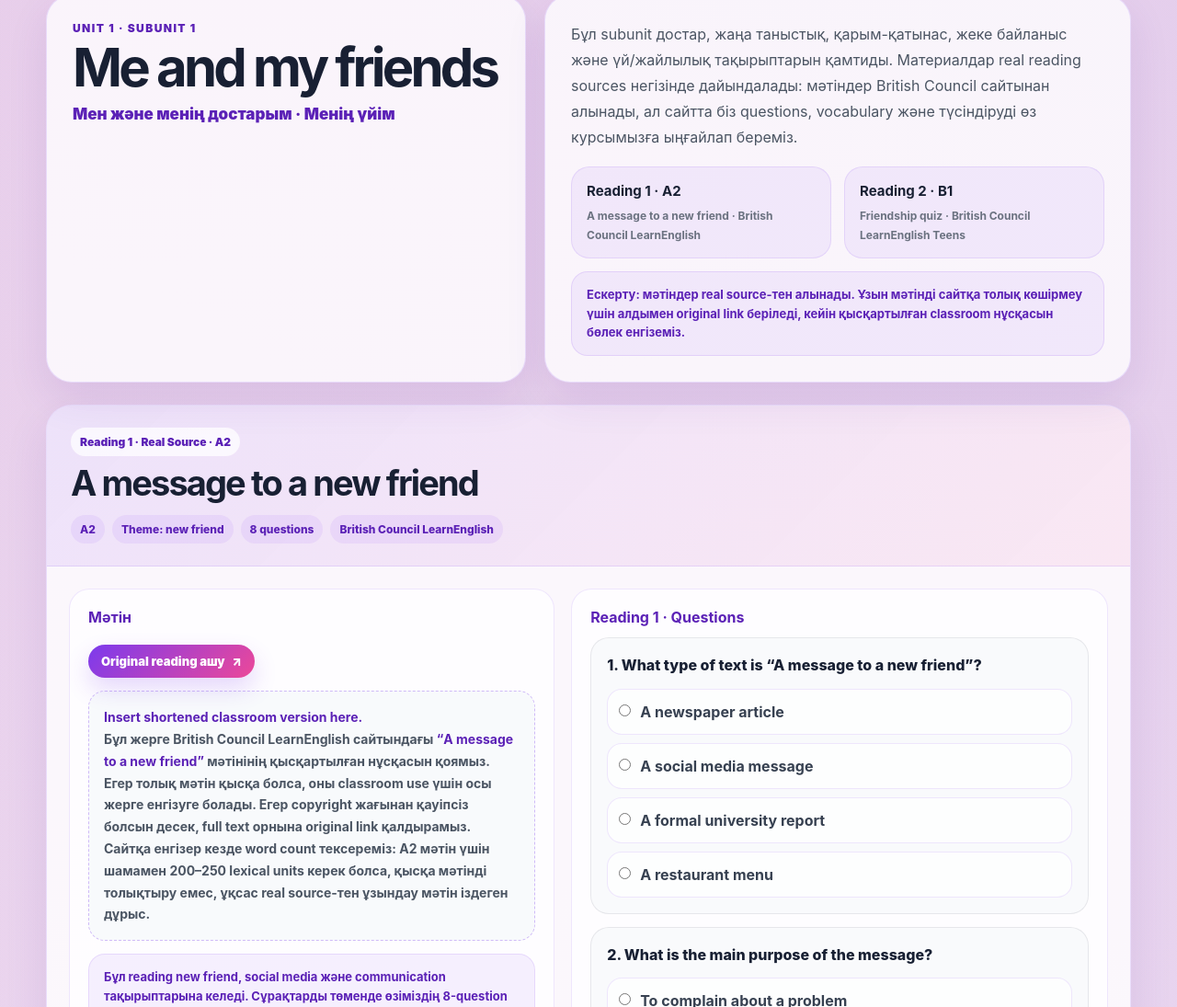
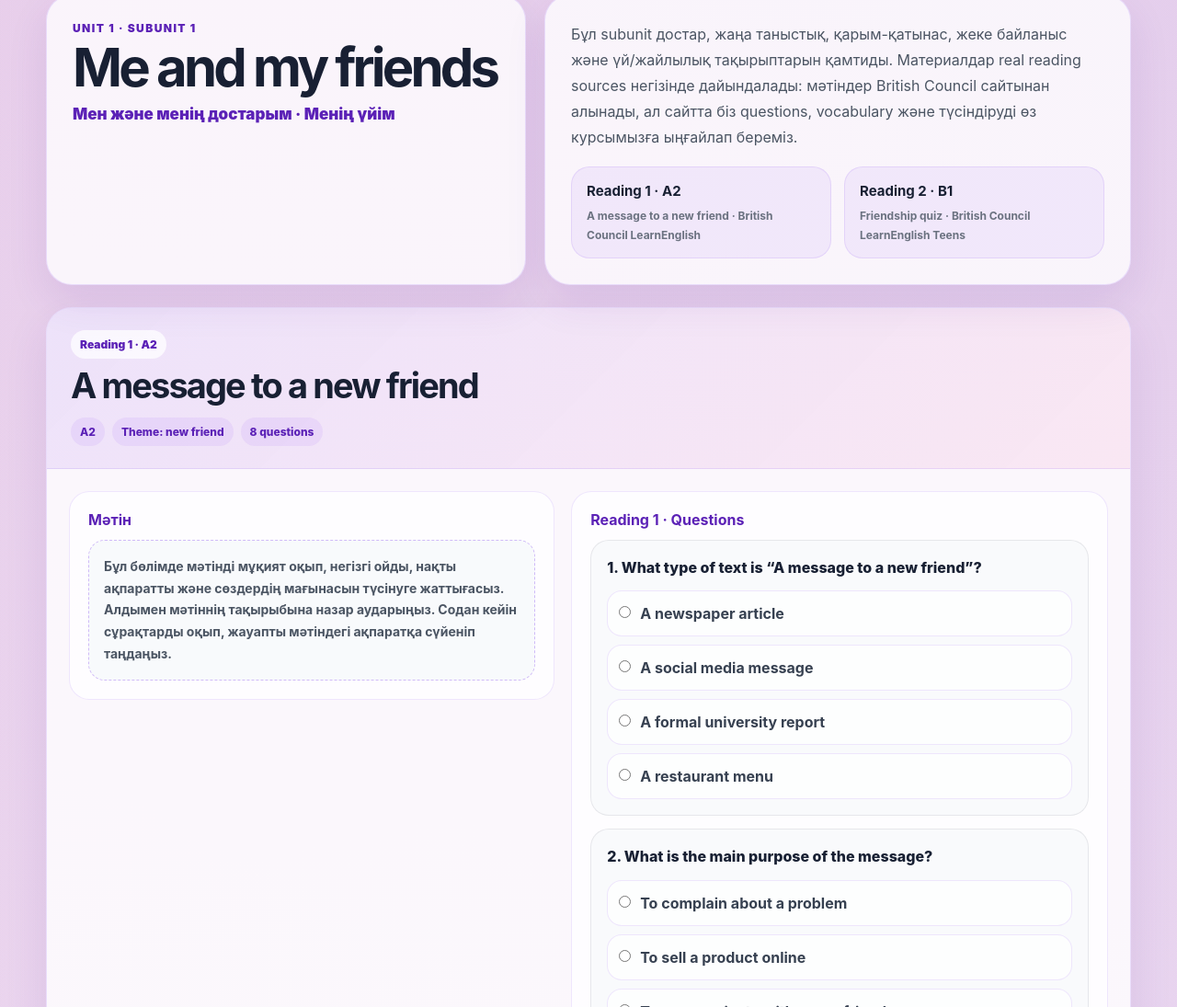
Before and after one commit to naznml/RE1, a plain HTML site: page index.html in a window 1280 px wide. Shown: the part 1215-2310 px from the top of the page at 92% size. Drawn offline with Linux system fonts and the light colour scheme.

Commit message:
Update index.html

```diff
--- a/index.html
+++ b/index.html
@@ -2793,5 +2793,63 @@
       });
     });
   </script>
+  <script>
+document.addEventListener("DOMContentLoaded", function () {
+  document.querySelectorAll(".original-link, .source-note").forEach(function(el) {
+    el.style.display = "none";
+  });
+
+  document.querySelectorAll(".reading-label").forEach(function(label) {
+    label.textContent = label.textContent
+      .replace("Real Source · ", "")
+      .replace("Real Source", "")
+      .replace("British Council LearnEnglish Teens", "")
+      .replace("British Council LearnEnglish", "")
+      .trim();
+  });
+
+  document.querySelectorAll(".reading-meta .pill").forEach(function(pill) {
+    const badWords = [
+      "British Council",
+      "British Council LearnEnglish",
+      "British Council LearnEnglish Teens",
+      "Real Source"
+    ];
+
+    badWords.forEach(function(word) {
+      if (pill.textContent.includes(word)) {
+        pill.remove();
+      }
+    });
+  });
+
+  document.querySelectorAll(".reading-placeholder").forEach(function(box) {
+    box.innerHTML = `
+      <div class="lang-content" data-lang="kk">
+        <p>
+          Бұл бөлімде мәтінді мұқият оқып, негізгі ойды, нақты ақпаратты және сөздердің мағынасын түсінуге жаттығасыз.
+        </p>
+        <p>
+          Алдымен мәтіннің тақырыбына назар аударыңыз. Содан кейін сұрақтарды оқып, жауапты мәтіндегі ақпаратқа сүйеніп таңдаңыз.
+        </p>
+      </div>
+
+      <div class="lang-content" data-lang="ru">
+        <p>
+          В этом разделе вы тренируете понимание основной идеи, конкретной информации и значения слов в контексте.
+        </p>
+        <p>
+          Сначала обратите внимание на тему текста. Затем прочитайте вопросы и выбирайте ответ по информации из текста.
+        </p>
+      </div>
+    `;
+  });
+
+  const lang = document.body.classList.contains("lang-ru") ? "ru" : "kk";
+  if (typeof switchLanguage === "function") {
+    switchLanguage(lang);
+  }
+});
+</script>
 </body>
 </html>
```
